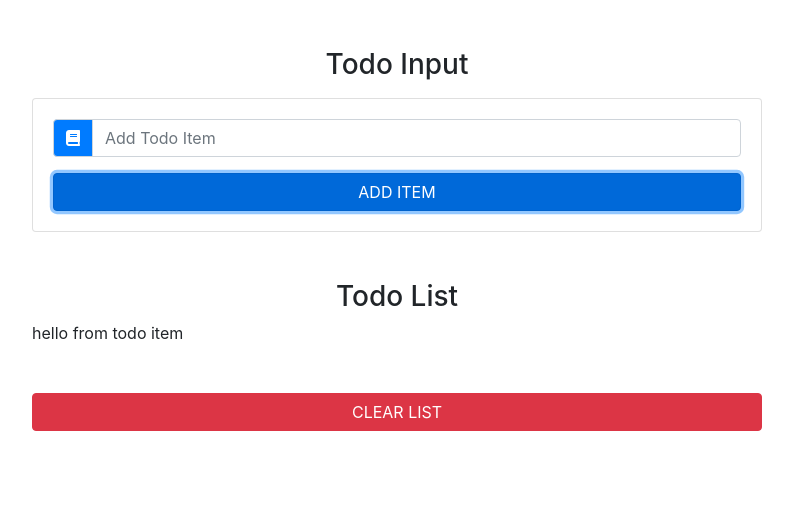
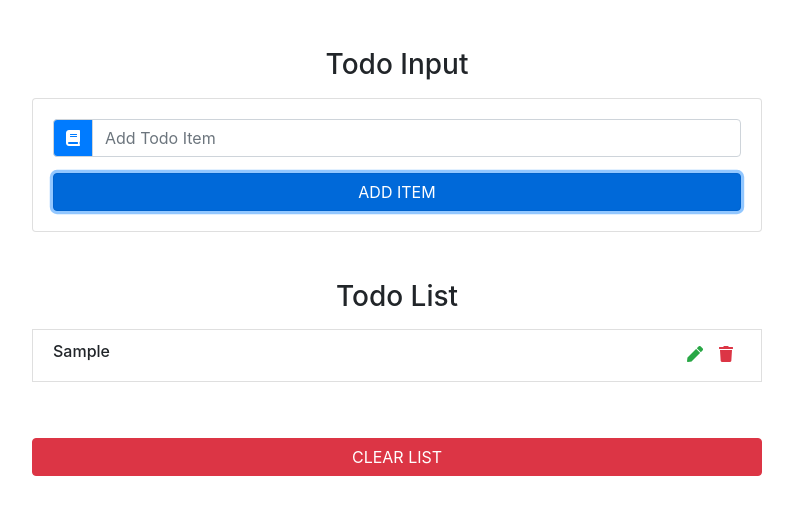
Before and after one commit to gmgower/todo-list-pj, a React (Create React App) app: page / in a window 1280 px wide. Both pictures are taken after typing "Sample" into the empty fields and a click on the button "ADD ITEM". Shown: the top 514 px of the page, without its empty margins (243-1036 px from the left). Built offline with nearby package versions, Linux system fonts and the light colour scheme.

Commit message:
Implement handleEdit & handleDelete func and sytle.

```diff
--- a/src/App.js
+++ b/src/App.js
@@ -42,7 +42,7 @@
     console.log("clear list");
   };
   handleDelete = (id) => {
-    console.log(`handle edit ${id}`);
+    console.log(`handle Delete ${id}`);
   };
   handleEdit = (id) => {
     console.log(`edit edit ${id}`);
--- a/src/components/TodoItem.js
+++ b/src/components/TodoItem.js
@@ -2,10 +2,20 @@
 
 export default class TodoItem extends Component {
     render() {
+        const {title, handleDelete, handleEdit} = this.props
+
         return (
-            <div>
-                hello from todo item
-            </div>
+            <li className="list-group-item text-capitalize d-flex justify-content-between my-2">
+                <h6>{title}</h6>
+                <div className="todo-icon">
+                    <span className="mx-2 text-success" onClick={handleEdit}>
+                        <i className="fas fa-pen" />
+                    </span>
+                    <span className="mx-2 text-danger" onClick={handleDelete}>
+                        <i className="fas fa-trash" />
+                    </span>
+                </div>
+            </li>
         )
     }
 }
```
